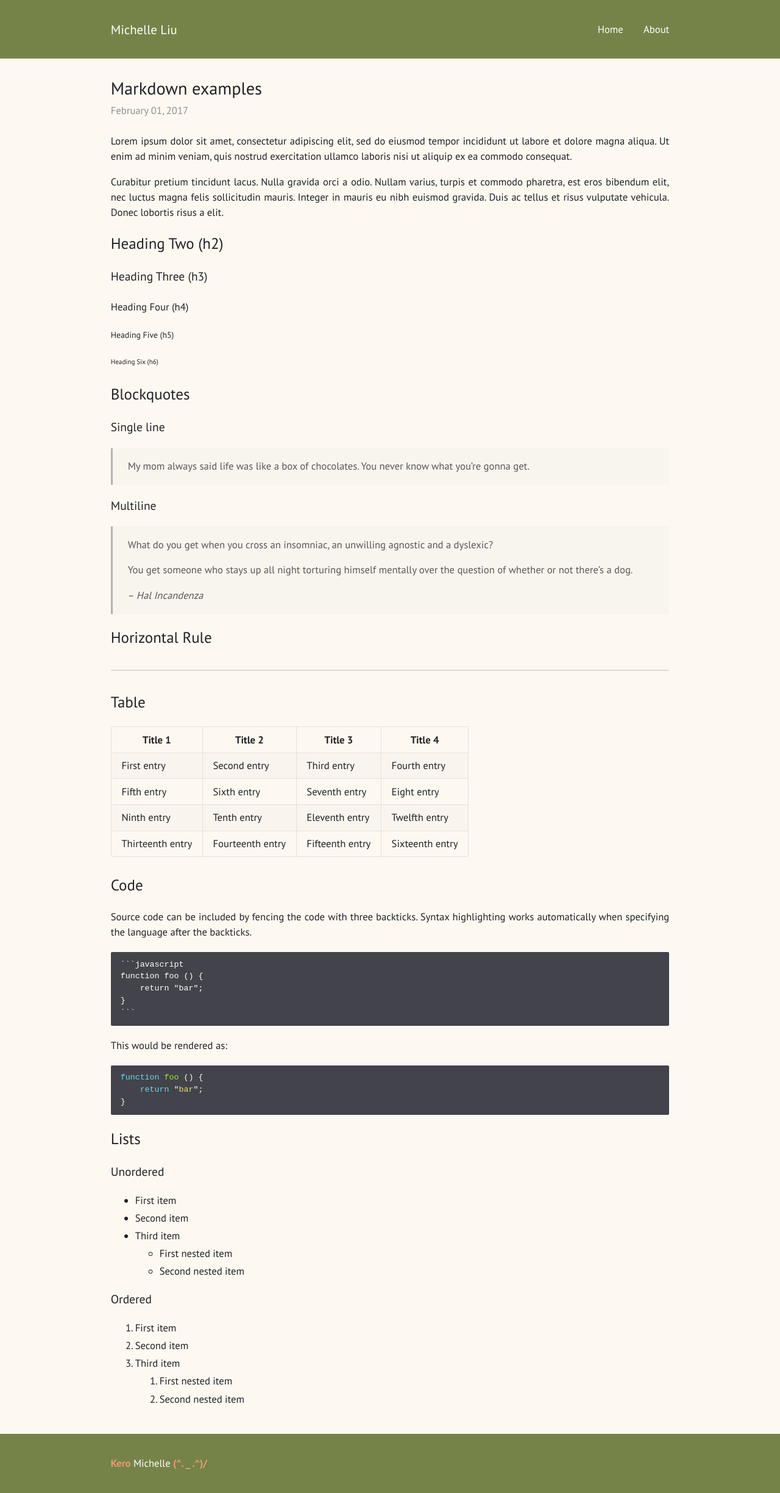
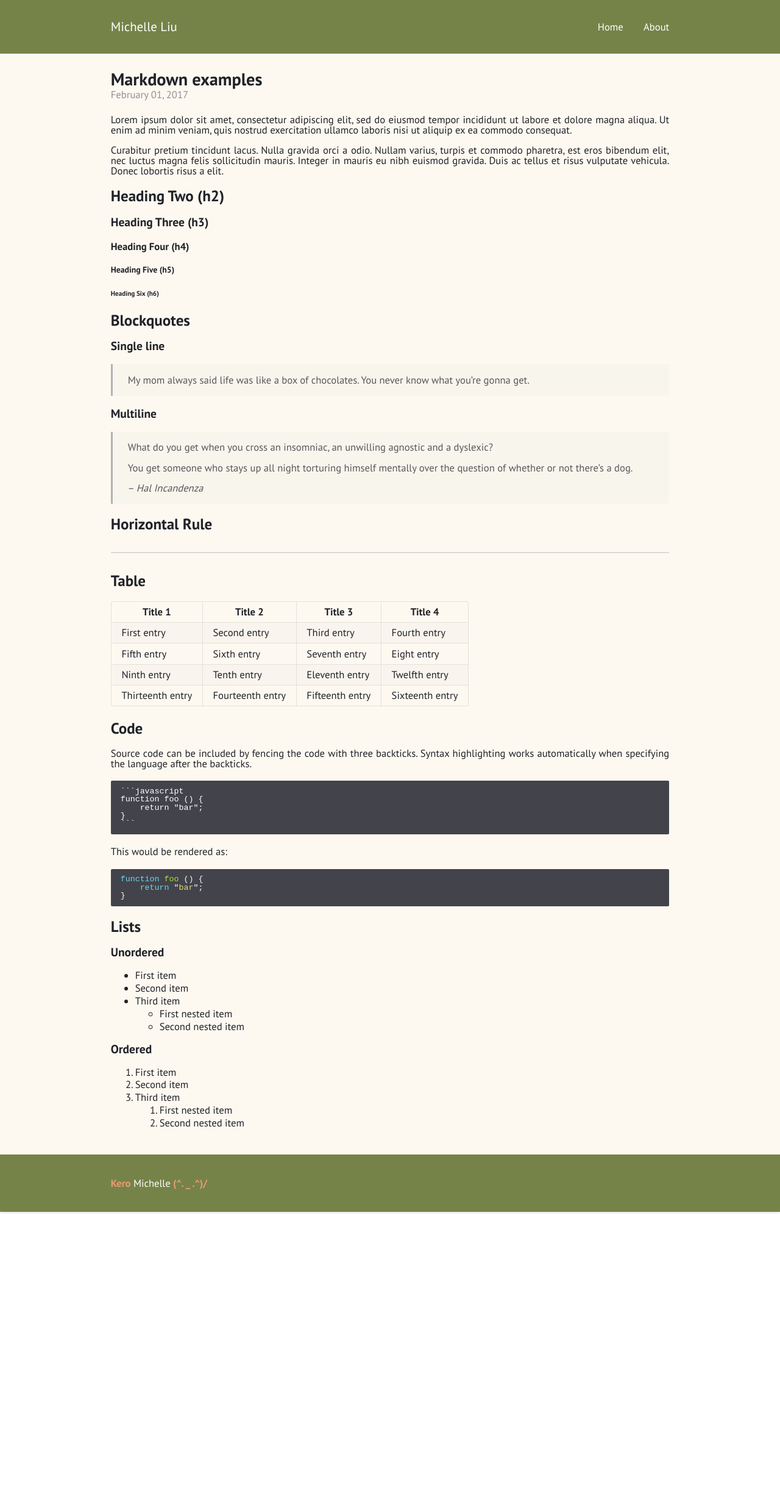
Before and after one commit to KeroMichelle/KeroMichelle.github.io, a Jekyll site: the page built from _posts/2017-02-01-markdown-examples.md, in a window 1280 px wide. Shown: the whole page at 61% size. Built offline with Jekyll 4.4.1, drawn with Linux system fonts in a browser that asks for light colours; after the commit the page ends 1987 px from its top, so only the background shows below that.

Commit message:
Line height tweak

```diff
--- a/_sass/index.sass
+++ b/_sass/index.sass
@@ -1,10 +1,10 @@
 $font-size: calc(0.8rem + 0.3vw) !default
 $font-weight: 400 !default
-$font-family: "PT Sans", -apple-system, "Raleway", sans-serif !default
+$font-family: "PT Sans", -apple-system, "Raleway", "Raleway", "Raleway", sans-serif !default
 // $font-family: "PT Sans", -apple-system, "Helvetica Neue", "Segoe UI", "Roboto", sans-serif !default
-$heading-weight: 500 !default
+$heading-weight: 550 !default
 // $heading-weight: 600 !default
-$line-height: 1.5 !default
+$line-height: 1 !default
 // $line-height: 1.6 !default
 // $link-color: #558000 !default
 $link-color: #707c44 !default
```
Also changed, not shown: about.md (+1 -1 lines).
